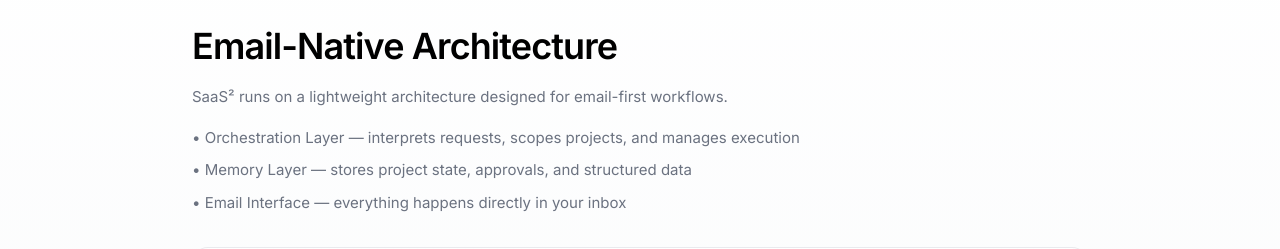
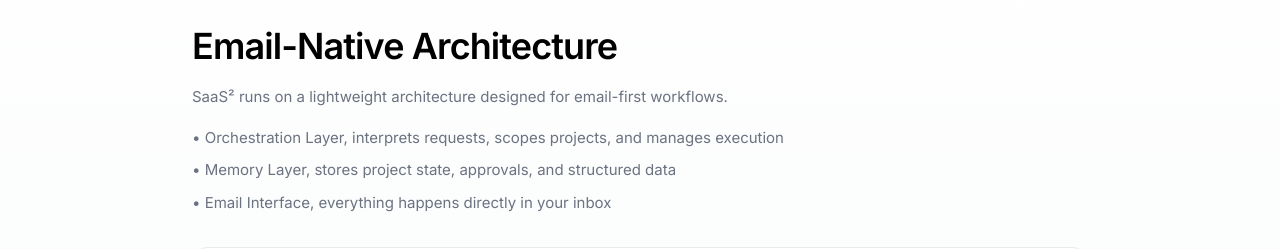
Before and after one commit to KarimHammad2/saas2, a Next.js app: page / in a window 1280 px wide. Shown: the part 1980-2229 px from the top of the page. Built offline with nearby package versions, Linux system fonts and the light colour scheme.

Commit message:
Update about, legal, and architecture content
Made-with: Cursor

```diff
--- a/app/about/page.tsx
+++ b/app/about/page.tsx
@@ -4,7 +4,7 @@ import { AboutContent } from "@/components/about-content"
 
 export const metadata: Metadata = {
   title: "About | SaaS²",
-  description: "Learn about SaaS² — AI-native project management, powered entirely by email.",
+  description: "Learn about SaaS², AI-native project management, powered entirely by email.",
 }
 
 export default function AboutPage() {
--- a/app/privacy-policy/page.tsx
+++ b/app/privacy-policy/page.tsx
@@ -4,7 +4,7 @@ import { PrivacyContent } from "@/components/privacy-content"
 
 export const metadata: Metadata = {
   title: "Privacy Policy | SaaS²",
-  description: "Privacy Policy for SaaS² — how we collect, use, and protect your information.",
+  description: "Privacy Policy for SaaS², how we collect, use, and protect your information.",
 }
 
 export default function PrivacyPolicyPage() {
--- a/app/terms-of-use/page.tsx
+++ b/app/terms-of-use/page.tsx
@@ -4,7 +4,7 @@ import { TermsContent } from "@/components/terms-content"
 
 export const metadata: Metadata = {
   title: "Terms of Use | SaaS²",
-  description: "Terms of Use for SaaS² — AI-native project management powered by email.",
+  description: "Terms of Use for SaaS², AI-native project management powered by email.",
 }
 
 export default function TermsOfUsePage() {
--- a/components/about-content.tsx
+++ b/components/about-content.tsx
@@ -15,13 +15,13 @@ const values = [
     icon: Target,
     title: "Our mission",
     description:
-      "We believe project management should meet you where you already work — your inbox. SaaS² turns emails into fully managed projects with AI doing the scoping and coordination, so you get results without learning new tools or switching context.",
+      "We believe project management should meet you where you already work, your inbox. SaaS² turns emails into fully managed projects with AI doing the scoping and coordination, so you get results without learning new tools or switching context.",
   },
   {
     icon: Lightbulb,
     title: "Why we built this",
     description:
-      "Teams waste hours in dashboards, status updates, and tool overload. We built SaaS² to cut through the noise: send an email, get a plan, approve work, and receive deliverables — all without leaving your inbox.",
+      "Teams waste hours in dashboards, status updates, and tool overload. We built SaaS² to cut through the noise: send an email, get a plan, approve work, and receive deliverables, all without leaving your inbox.",
   },
   {
     icon: Heart,
--- a/components/architecture.tsx
+++ b/components/architecture.tsx
@@ -24,9 +24,9 @@ export function Architecture() {
               SaaS{"\u00B2"} runs on a lightweight architecture designed for email-first workflows.
             </p>
             <ul className="mt-4 space-y-2 text-[15px] leading-relaxed text-muted-foreground">
-              <li>• Orchestration Layer — interprets requests, scopes projects, and manages execution</li>
-              <li>• Memory Layer — stores project state, approvals, and structured data</li>
-              <li>• Email Interface — everything happens directly in your inbox</li>
+            <li>• Orchestration Layer, interprets requests, scopes projects, and manages execution</li>
+            <li>• Memory Layer, stores project state, approvals, and structured data</li>
+            <li>• Email Interface, everything happens directly in your inbox</li>
             </ul>
           </AnimateOnScroll>
 
```
